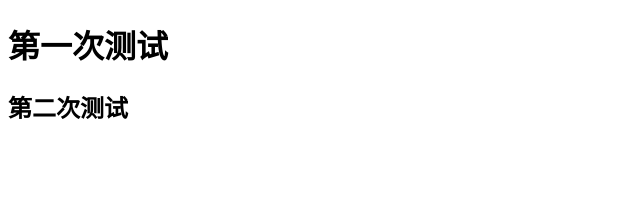
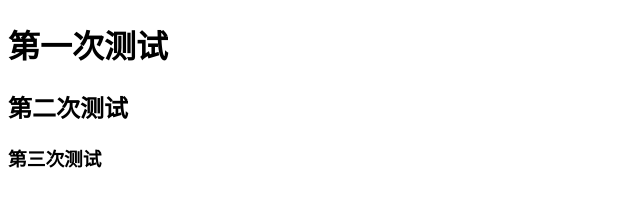
Before and after one commit to jaiyou/135-, a plain HTML site: page index.html in a window 1280 px wide. Shown: the whole page, without its empty margins (0-640 px from the left). Drawn offline with Linux system fonts and the light colour scheme.

Commit message:
'测试提交'

```diff
--- a/index.html
+++ b/index.html
@@ -11,6 +11,7 @@
 <body>
     <h1>第一次测试</h1>
     <h2>第二次测试</h2>
+    <h3>第三次测试</h3>
 
 </body>
 
```
